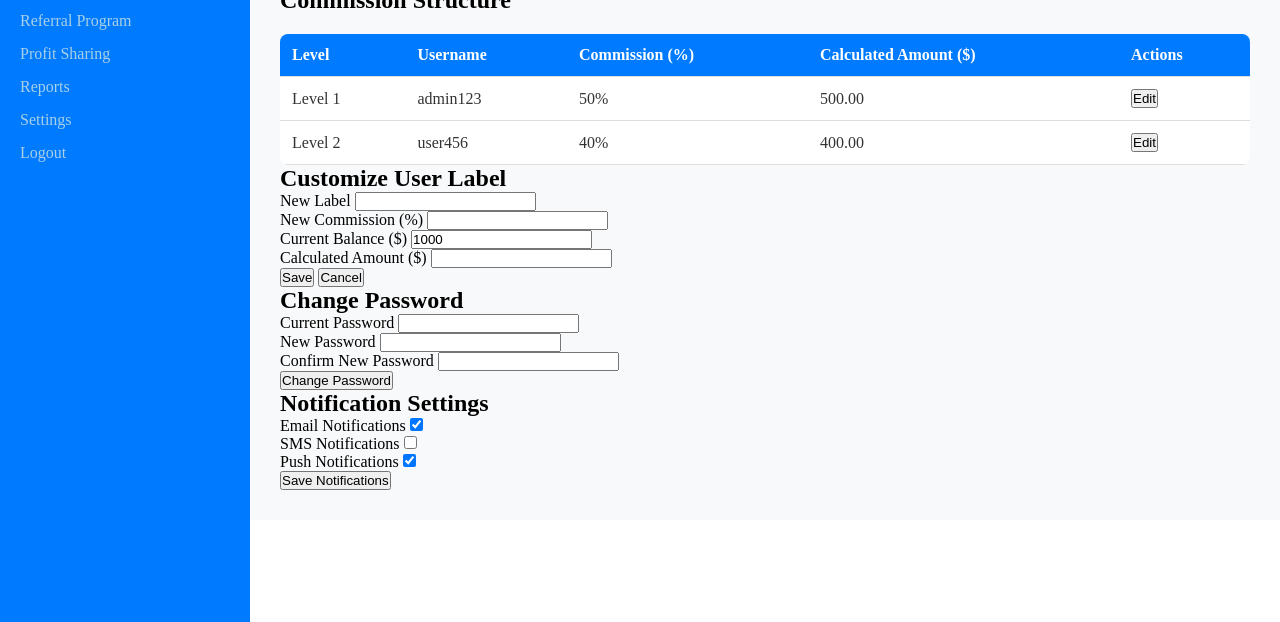
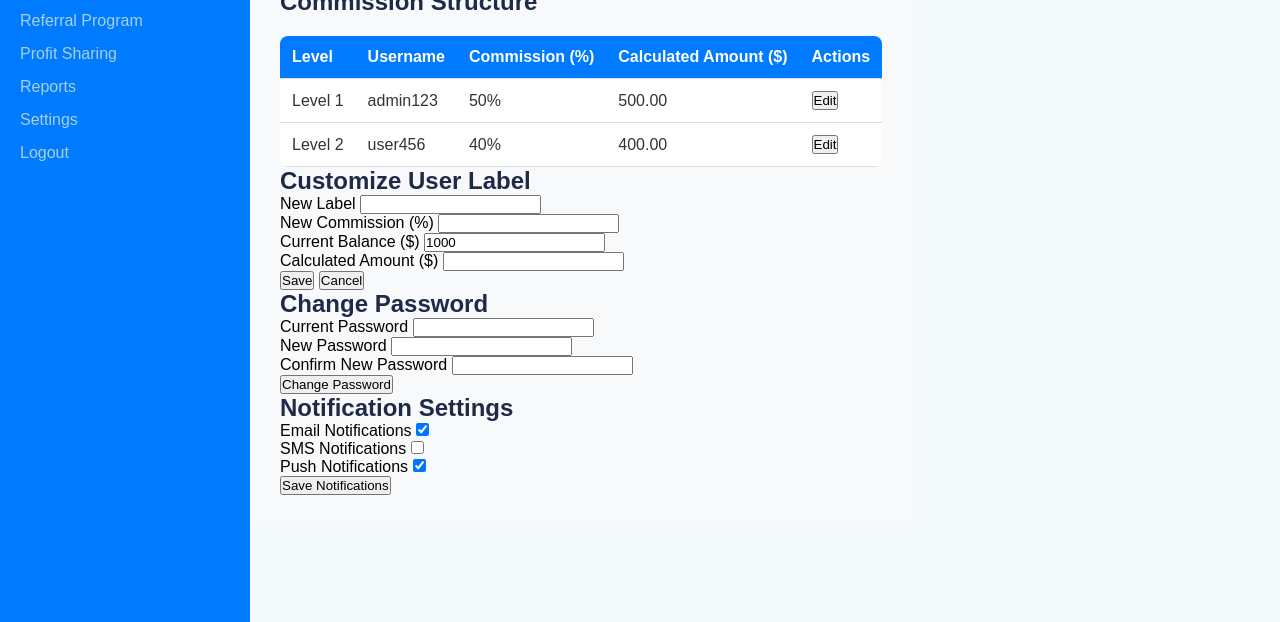
Before and after one commit to 2025silverx/slivedrX, a plain HTML site: page setting.html in a window 1280 px wide. Shown: the part 178-800 px from the top of the page. Drawn offline with Linux system fonts and the light colour scheme.

Commit message:
Update settings.css
test

```diff
--- a/settings.css
+++ b/settings.css
@@ -141,3 +141,21 @@ td {
     background-color: #007bff;
     color: white;
 }
+* {
+    margin: 0;
+    padding: 0;
+    box-sizing: border-box;
+}
+
+/* General Styles */
+body {
+    font-family: Arial, sans-serif;
+    background-color: #f4f9fc; /* Light blue background */
+    margin: 0;
+    padding: 0;
+    display: flex;
+}
+
+h1, h2 {
+    color: #1E2A47; /* Dark blue for headers */
+}
```
